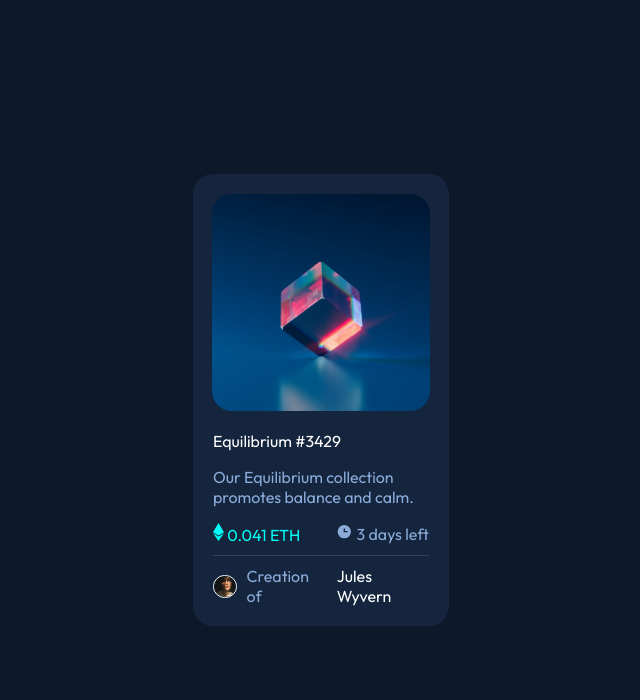
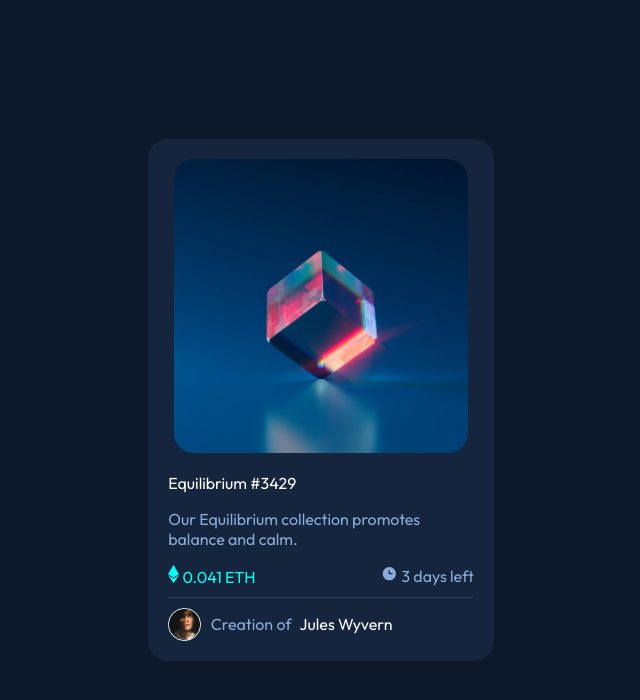
Before and after one commit to QuirogaButronAndaluz/NFT_preview_card_component, a plain HTML site: page index.html in a window 1280 px wide. Shown: the whole page, without its empty margins (319-959 px from the left). Drawn offline with Linux system fonts and the light colour scheme.

Commit message:
acabado desktop

```diff
--- a/index.html
+++ b/index.html
@@ -9,8 +9,11 @@
     <link rel="icon" type="image/png" sizes="32x32" href="./assets/favicon-32x32.png">
     <link rel="preconnect" href="https://fonts.googleapis.com">
     <link rel="preconnect" href="https://fonts.gstatic.com" crossorigin>
+
     <link href="https://fonts.googleapis.com/css2?family=Outfit:wght@300;400;600&display=swap" rel="stylesheet">
-    <link rel="stylesheet" href="./style/desktop.css" media="screen and (width: 375px)">
+    <link rel="stylesheet" href="./style/desktop1024.css" media="screen and (min-width: 1024px)">
+    <link rel="stylesheet" href="./style/desktop1440.css" media="screen and (min-width: 1440px)">
+
 
     <title>Frontend Mentor | NFT preview card component</title>
 
--- /dev/null
+++ b/style/desktop1024.css
@@ -0,0 +1,3 @@
+.profile-card {
+    width: 27%;
+}
--- a/style/desktop.css
+++ b/style/desktop1440.css
@@ -1,3 +1,3 @@
 .profile-card {
-    width: 80%;
+    width: 20%;
 }
--- a/style/style.css
+++ b/style/style.css
@@ -26,7 +26,7 @@ body {
 .profile-card {
     background: var(--Very_dark_blue_card_BG);
     border-radius: 20px;
-    width: 20%;
+    width: 80%;
     margin: 0 auto;
 }
 
@@ -71,7 +71,7 @@ body {
 
 .profile-card-bottom_creation span:nth-child(3) {
     color: white;
-    margin-left: 10px;
+    margin-left: 8px;
 }
 
 .profile-card-bottom_dias {
```
